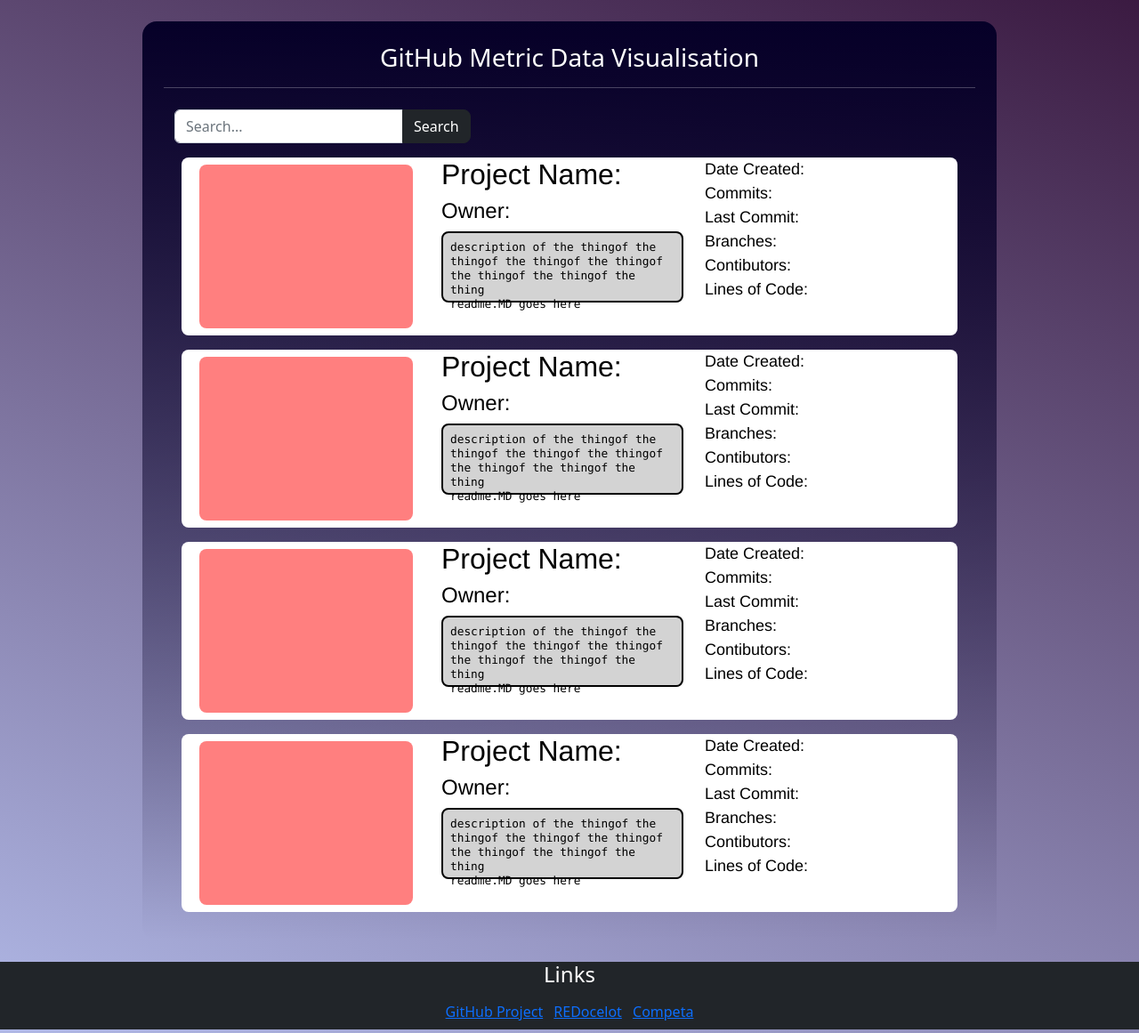
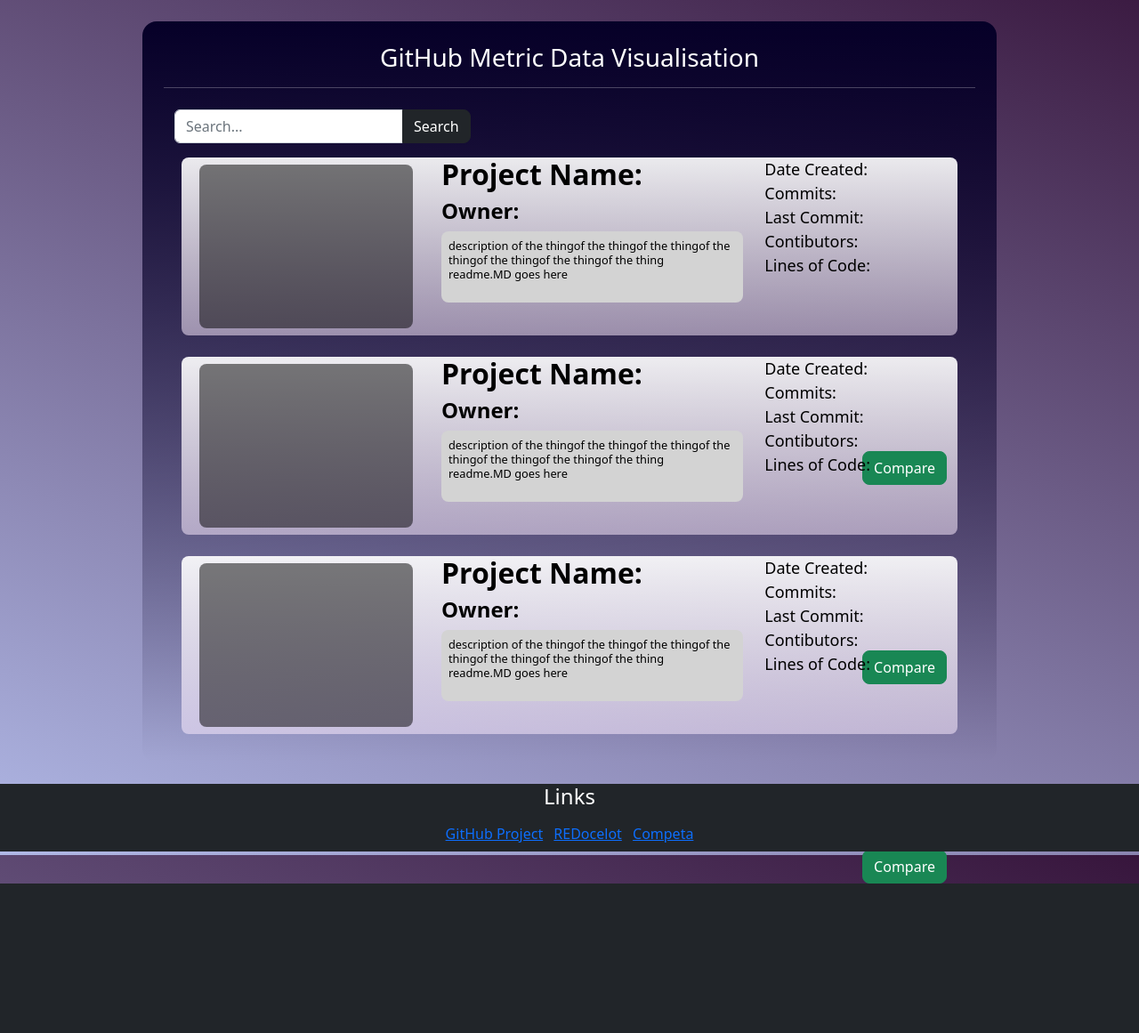
Before and after one commit to prosk8tr/hackcamp-2024, a Flask app: page /page1 in a window 1280 px wide. Shown: the part 56-1217 px from the top of the page at 89% size. After the commit the page ends 1049 px from the top, so only its background shows below. Run offline with Flask 3, Linux system fonts and the light colour scheme.

Commit message:
Add files via upload

```diff
--- a/fish/app.py
+++ b/fish/app.py
@@ -23,3 +23,7 @@ def page1():
 @app.route('/comparison')
 def comparison():
     return render_template("comparison.html")
+
+@app.route('/metrics')
+def metrics():
+    return render_template("metrics.html")
--- a/fish/static/css/my-style.css
+++ b/fish/static/css/my-style.css
@@ -21,6 +21,16 @@ body{
     flex: 1; /* Allows this section to grow/shrink dynamically */
 }
 
+.metrics-bg{
+    justify-content: center;
+    text-align: center;
+    padding: 3vmin;
+    /* height: 80vmin; */
+    color: white;
+    background-image: linear-gradient(to bottom, rgb(6, 0, 40), rgba(69, 0, 35, 0.493));
+    flex: 1; /* Allows this section to grow/shrink dynamically */
+}
+
 .hover-button{
     cursor: pointer;
     border-radius: 1vmin;
@@ -40,9 +50,9 @@ body{
     margin-top: 2vmin;
     height: 25vmin;
     border-radius: 1vmin;
-    background-color: rgb(255, 255, 255);
+
+    background-image: linear-gradient(to bottom, rgba(255, 255, 255, 0.912), rgba(252, 236, 255, 0.523));
     color: black;
-    font-family:'Franklin Gothic Medium', 'Arial Narrow', Arial, sans-serif;
     font-size: large;
     transition: 0.25s;
 }
@@ -57,16 +67,14 @@ body{
     height: 23vmin;
     width: 30vmin;
     border-radius: 1vmin;
-    background-color: rgb(255, 0, 0);
+    background-color: rgb(0, 0, 0);
 
 }
 
 .description{
-    font-family: 'consolas';
     font-size: 1.6vmin;
     line-height: 2vmin;
     background-color: lightgray;
-    border-style: solid;
     padding: 1vmin;
     border-width: 2px;
     height: 10vmin;
--- a/fish/templates/page1.html
+++ b/fish/templates/page1.html
@@ -20,125 +20,44 @@ Github Metrics
         </div>
     </div>
 
-    <!--Buttons-->
-    <div class = "git-button">
+   <!--Buttons-->
+   {% for i in range(3) %}
+   <a href="/metrics" style="text-decoration: none;">
+    <div class = "nav item git-button">
         <div class="container">
             <div class="row">
                 <div class="col-auto">
                     <div class="placeholder"></div>
                 </div>
 
-                <div class="col">
-                    <h2>Project Name:</h2>
-                    <h4>Owner:</h4>
+                <div class="col-5">
+                    <h2><strong>Project Name:</strong></h2>
+                    <h4><strong>Owner:</strong></h4>
                     <div class="description">
                         <p>description of the thingof the thingof the thingof the thingof the thingof the thingof the thing <br>readme.MD goes here</p>
                     </div>
                 </div>
-
                 <div class="col">
                     <p>
                         Date Created: <br>
                         Commits: <br>
                         Last Commit: <br>
-                        Branches: <br>
                         Contibutors: <br>
                         Lines of Code:
                     </p>
+                </div>
+                <div class="col flex-column align-items-end" style="justify-content: flex-end;">
+                    <button href="music.com" class="btn btn-success hover-button" id="compare" style="float: right; margin-top: 130px;">Compare</button>
                 </div>
 
             </div>
         </div>
     </div>
+    </a>
+    <div style="display: flex; justify-content: end;">
 
-    <div class = "git-button">
-        <div class="container">
-            <div class="row">
-                <div class="col-auto">
-                    <div class="placeholder"></div>
-                </div>
-
-                <div class="col">
-                    <h2>Project Name:</h2>
-                    <h4>Owner:</h4>
-                    <div class="description">
-                        <p>description of the thingof the thingof the thingof the thingof the thingof the thingof the thing <br>readme.MD goes here</p>
-                    </div>
-                </div>
-
-                <div class="col">
-                    <p>
-                        Date Created: <br>
-                        Commits: <br>
-                        Last Commit: <br>
-                        Branches: <br>
-                        Contibutors: <br>
-                        Lines of Code:
-                    </p>
-                </div>
-
-            </div>
-        </div>
     </div>
 
-    <div class = "git-button">
-        <div class="container">
-            <div class="row">
-                <div class="col-auto">
-                    <div class="placeholder"></div>
-                </div>
-
-                <div class="col">
-                    <h2>Project Name:</h2>
-                    <h4>Owner:</h4>
-                    <div class="description">
-                        <p>description of the thingof the thingof the thingof the thingof the thingof the thingof the thing <br>readme.MD goes here</p>
-                    </div>
-                </div>
-
-                <div class="col">
-                    <p>
-                        Date Created: <br>
-                        Commits: <br>
-                        Last Commit: <br>
-                        Branches: <br>
-                        Contibutors: <br>
-                        Lines of Code:
-                    </p>
-                </div>
-
-            </div>
-        </div>
-    </div>
-
-    <div class = "git-button">
-        <div class="container">
-            <div class="row">
-                <div class="col-auto">
-                    <div class="placeholder"></div>
-                </div>
-
-                <div class="col">
-                    <h2>Project Name:</h2>
-                    <h4>Owner:</h4>
-                    <div class="description">
-                        <p>description of the thingof the thingof the thingof the thingof the thingof the thingof the thing <br>readme.MD goes here</p>
-                    </div>
-                </div>
-
-                <div class="col">
-                    <p>
-                        Date Created: <br>
-                        Commits: <br>
-                        Last Commit: <br>
-                        Branches: <br>
-                        Contibutors: <br>
-                        Lines of Code:
-                    </p>
-                </div>
-
-            </div>
-        </div>
-    </div>
+    {% endfor %}
 </div>
 {% endblock %}
--- a/fish/templates/template.html
+++ b/fish/templates/template.html
@@ -13,7 +13,7 @@
         <!--<link rel="stylesheet" type="text/css" href=""> -->
     </head>
 
-    <body class="d-flex flex-column min-vh-100"></body>
+    <body class="d-flex flex-column min-vh-100">
 
         <header>
             <!-- Fixed navbar -->
```
Also changed, not shown: fish/templates/metrics.html (added, +42 -0 lines).
